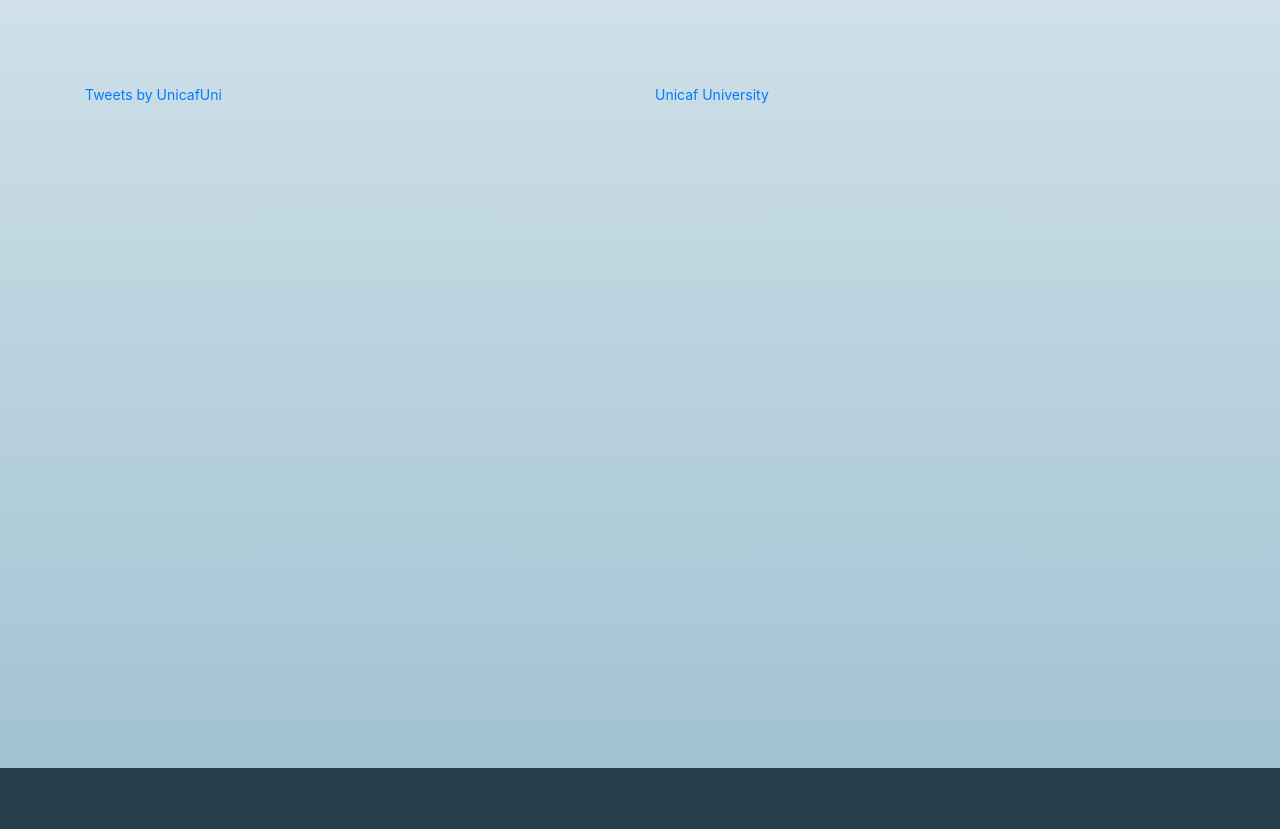
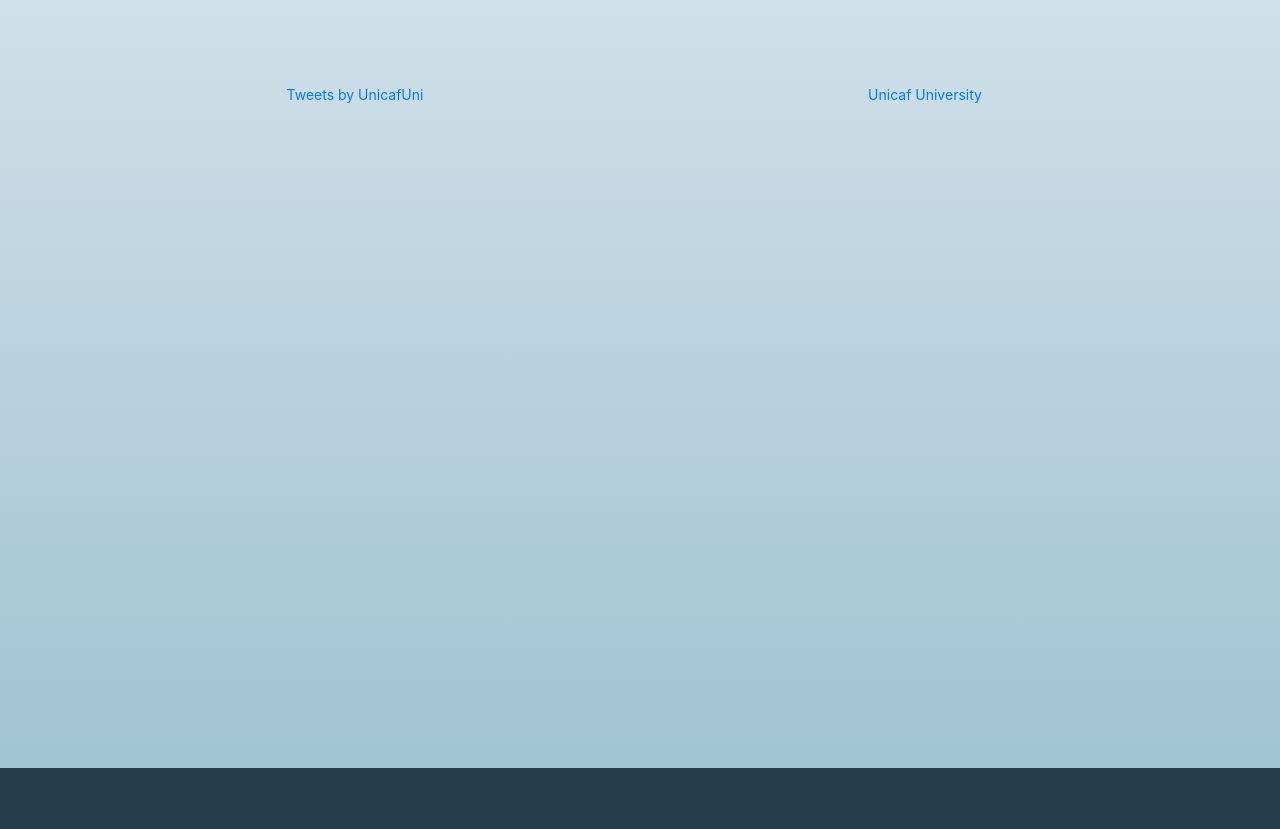
Before and after one commit to Dantiff/unicaf-web-design-project, a plain HTML site: page index.html in a window 1280 px wide. Shown: the part 800-1629 px from the top of the page. Drawn offline with nearby package versions, Linux system fonts and the light colour scheme.

Commit message:
center embeds

```diff
--- a/index.html
+++ b/index.html
@@ -45,15 +45,6 @@
     <link rel="stylesheet" type="text/css" href="./css/home.css" />
   </head>
   <body>
-    <!-- Include Facebook SDK -->
-    <!-- <div id="fb-root"></div>
-    <script
-      async
-      defer
-      crossorigin="anonymous"
-      src="https://connect.facebook.net/en_GB/sdk.js#xfbml=1&version=v4.0"
-    ></script> -->
-
     <!-- The Navbar -->
     <nav
       class="navbar navbar-expand-lg navbar-light bg-light overall-navbar py-0"
@@ -244,7 +235,7 @@
     <div class="social py-5 my-5">
       <div class="container">
         <div class="row">
-          <div class="col-sm">
+          <div class="col-sm d-flex justify-content-center">
             <a
               class="twitter-timeline"
               data-width="300"
@@ -258,7 +249,7 @@
               charset="utf-8"
             ></script>
           </div>
-          <div class="col-sm">
+          <div class="col-sm d-flex justify-content-center">
             <div id="fb-root"></div>
             <script
               async
```
